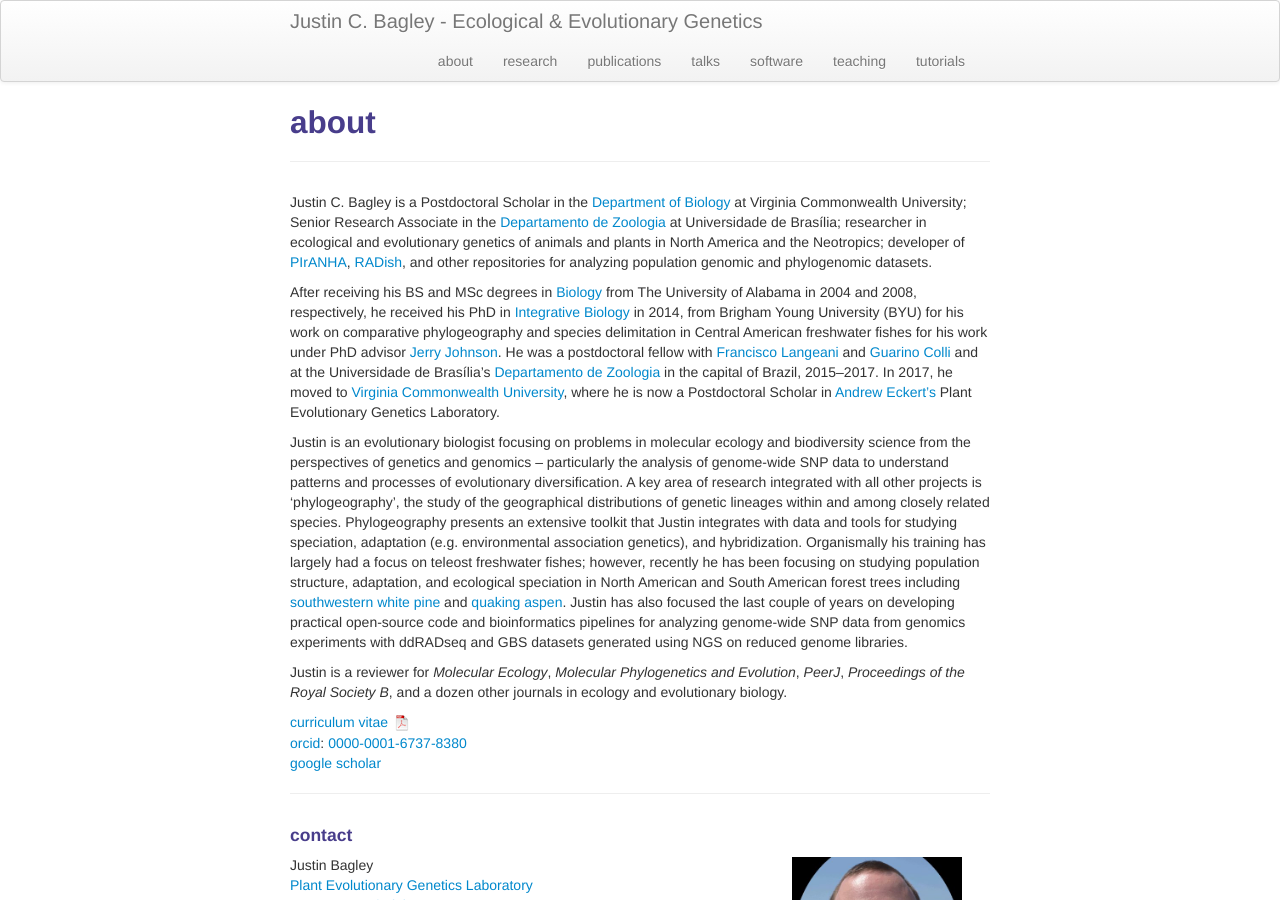
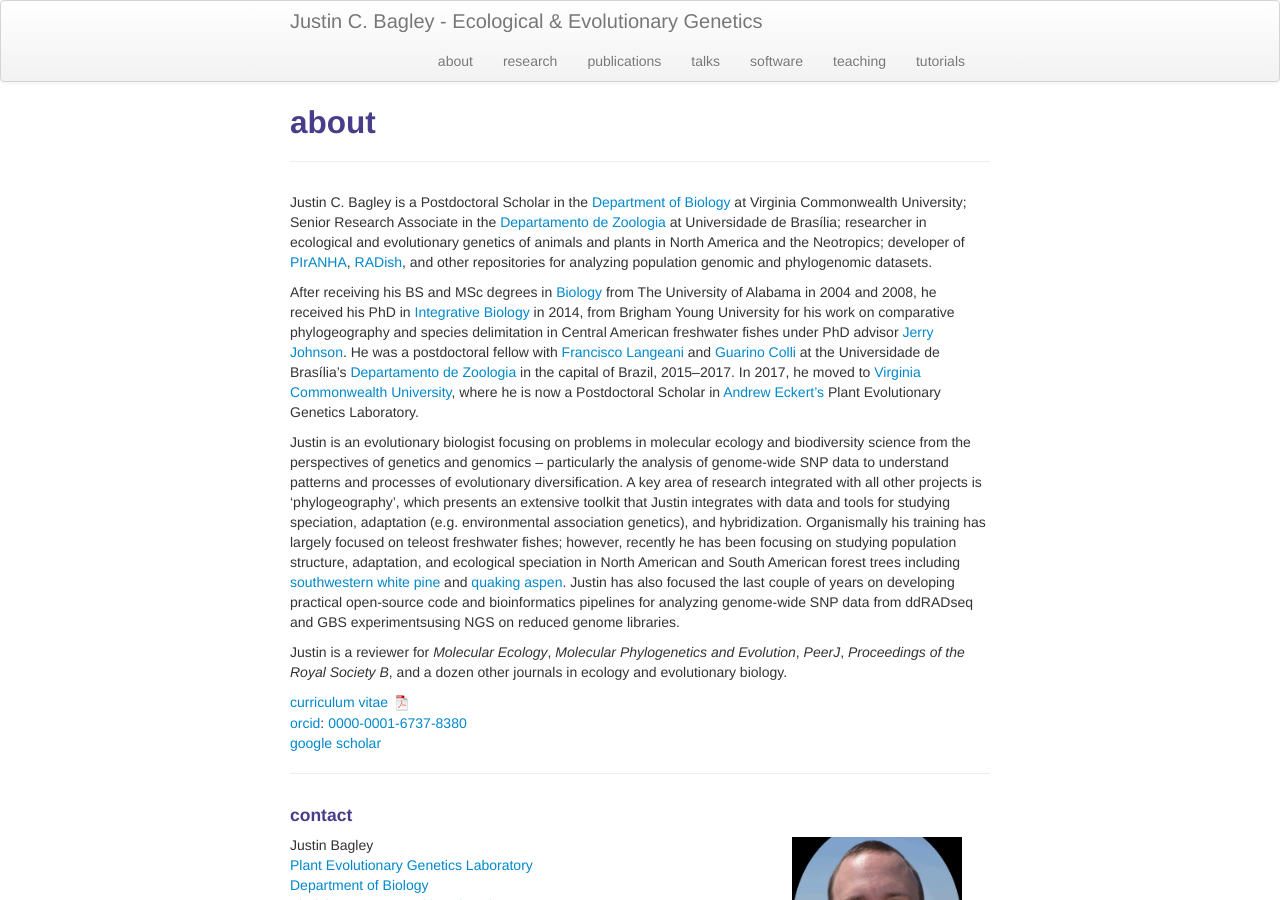
Before and after one commit to justincbagley/justincbagley.github.io, a Jekyll site: the page built from pages/about.md, in a window 1280 px wide and 900 px high. Built offline with Jekyll 4.4.1, drawn with Linux system fonts in a browser that asks for light colours.

Commit message:
Update about.md

```diff
--- a/pages/about.md
+++ b/pages/about.md
@@ -15,28 +15,26 @@ and plants in North America and the Neotropics; developer of [PIrANHA](https://g
 and phylogenomic datasets.
 
 After receiving his BS and MSc degrees in [Biology](https://bsc.ua.edu) from The University of
-Alabama in 2004 and 2008, respectively, he received his PhD in [Integrative Biology](http://biology.byu.edu)
-in 2014, from Brigham Young University (BYU) for his work on comparative phylogeography
-and species delimitation in Central American freshwater fishes for his work under PhD advisor [Jerry Johnson](https://lifesciences.byu.edu/Directories/FacultyStaff/ctl/FacultyProfile/mid/5712/NetID/jbj59).
-He was a postdoctoral fellow with [Francisco Langeani]() and [Guarino Colli](https://www.researchgate.net/profile/Guarino_Colli) and
-at the Universidade de Brasília's [Departamento de Zoologia](http://research.marshfieldclinic.org)
+Alabama in 2004 and 2008, he received his PhD in [Integrative Biology](http://biology.byu.edu)
+in 2014, from Brigham Young University for his work on comparative phylogeography
+and species delimitation in Central American freshwater fishes under PhD advisor [Jerry Johnson](https://lifesciences.byu.edu/Directories/FacultyStaff/ctl/FacultyProfile/mid/5712/NetID/jbj59).
+He was a postdoctoral fellow with [Francisco Langeani]() and [Guarino Colli](https://www.researchgate.net/profile/Guarino_Colli)
+at the Universidade de Brasília's [Departamento de Zoologia](https://zoo.unb.br)
 in the capital of Brazil, 2015&ndash;2017. In 2017, he moved to [Virginia Commonwealth University](https://www.vcu.edu),
 where he is now a Postdoctoral Scholar in [Andrew Eckert's](LINK) Plant Evolutionary Genetics Laboratory.
 
 Justin is an evolutionary biologist focusing on problems in molecular ecology and biodiversity
 science from the perspectives of genetics and genomics &ndash; particularly the analysis of
 genome-wide SNP data to understand patterns and processes of evolutionary diversification. A key
-area of research integrated with all other projects is 'phylogeography', the study of the
-geographical distributions of genetic lineages within and among closely related species. Phylogeography
+area of research integrated with all other projects is 'phylogeography', which
 presents an extensive toolkit that Justin integrates with data and tools for studying speciation,
 adaptation (e.g. environmental association genetics), and hybridization. Organismally
-his training has largely had a focus on teleost freshwater fishes; however, recently he has been
+his training has largely focused on teleost freshwater fishes; however, recently he has been
 focusing on studying population structure, adaptation, and ecological speciation in North American
 and South American forest trees including [southwestern white pine](https://en.wikipedia.org/wiki/Pinus_strobiformis)
 and [quaking aspen](https://en.wikipedia.org/wiki/Populus_tremuloides). Justin has also focused the
 last couple of years on developing practical open-source code and bioinformatics pipelines for
-analyzing genome-wide SNP data from genomics experiments with ddRADseq and GBS datasets generated
-using NGS on reduced genome libraries.
+analyzing genome-wide SNP data from ddRADseq and GBS experimentsusing NGS on reduced genome libraries.
 
 Justin is a reviewer for _Molecular Ecology_, _Molecular Phylogenetics and Evolution_, _PeerJ_,
 _Proceedings of the Royal Society B_, and a dozen other journals in ecology and evolutionary biology.
```
